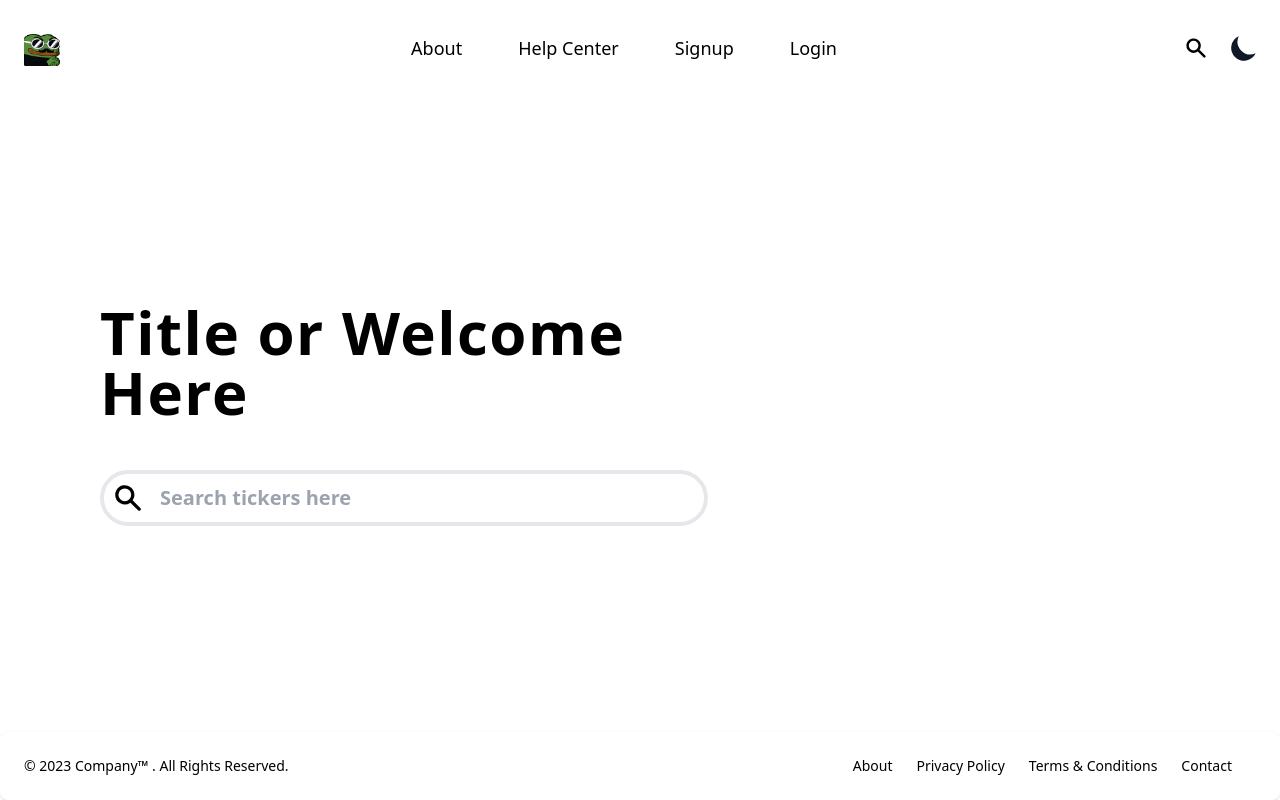
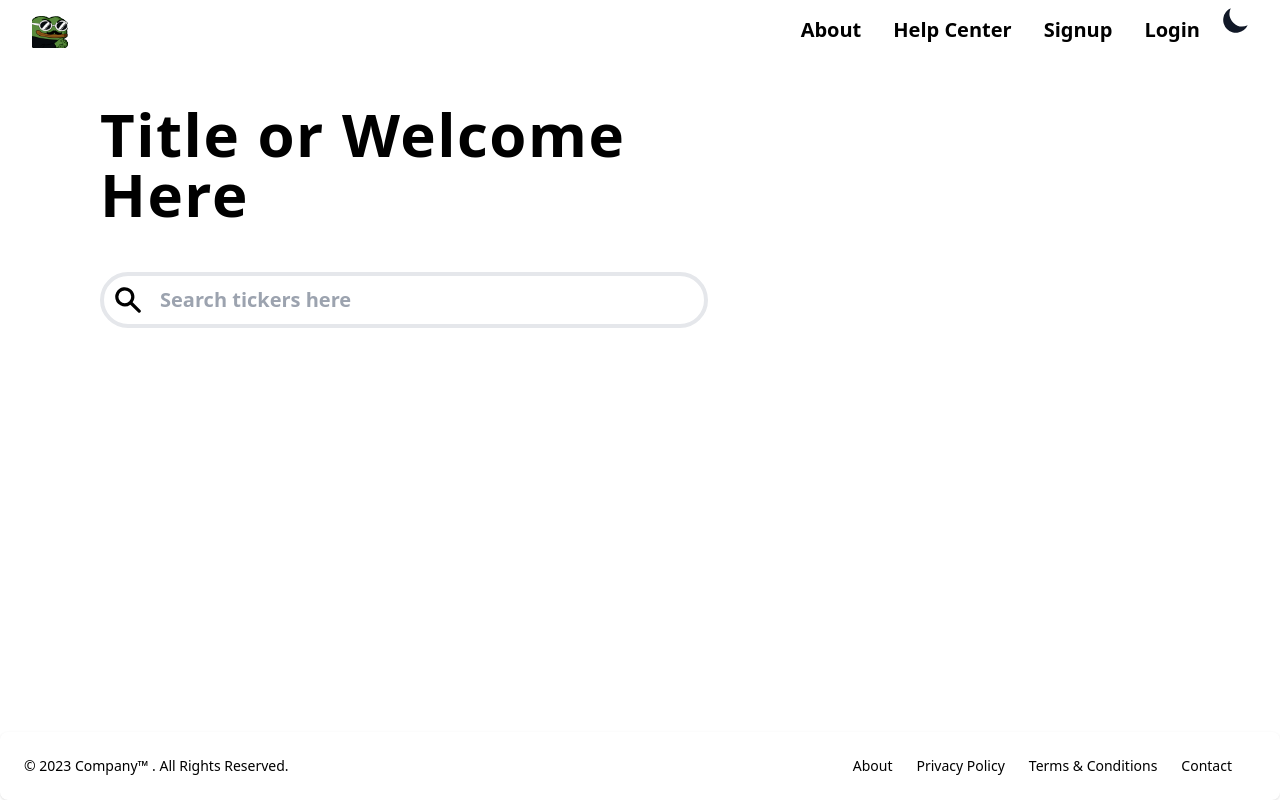
Before and after one commit to KevinSaephanh/stocktok, a Next.js app: page / in a window 1280 px wide. Built offline with nearby package versions, Linux system fonts and the light colour scheme.

Commit message:
Update navbar

```diff
--- a/src/components/common/Layout/Layout.tsx
+++ b/src/components/common/Layout/Layout.tsx
@@ -8,9 +8,9 @@ type LayoutProps = {
 
 export const Layout: React.FC<LayoutProps> = ({ children }) => {
   return (
-    <div className="flex h-screen flex-col justify-between">
+    <div className='flex h-screen flex-col justify-between'>
       <Navbar />
-      <main role="main" className="p-5">
+      <main role='main' className='p-5 my-5 flex-auto'>
         {children}
       </main>
       <Footer />
--- a/src/components/common/Navbar/NavLink.tsx
+++ b/src/components/common/Navbar/NavLink.tsx
@@ -1,5 +1,5 @@
-import Link from "next/link";
-import * as React from "react";
+import Link from 'next/link';
+import * as React from 'react';
 
 type NavLinkProps = {
   href: string;
@@ -9,7 +9,10 @@ type NavLinkProps = {
 export const NavLink: React.FC<NavLinkProps> = ({ href, label }) => {
   return (
     <Link href={href}>
-      <a className="nav-item link-item themed-text md:text-lg block px-3 py-2" aria-current="page">
+      <a
+        className='link-item flex items-center font-bold hover-highlight text-xl py-2 hover:underline hover:underline-offset-4'
+        aria-current='page'
+      >
         {label}
       </a>
     </Link>
--- a/src/components/common/Navbar/Navbar.tsx
+++ b/src/components/common/Navbar/Navbar.tsx
@@ -10,69 +10,42 @@ import { SearchModal } from '../../ui/Modal/SearchModal';
 
 export const Navbar: React.FC = () => {
   const user = useAppSelector((state) => state.users.user);
+
   const [open, setOpen] = React.useState(false);
-  const [show, setShow] = React.useState(false);
-
-  const toggleShow = () => {
-    console.log('asfa');
-    setShow(true);
-  };
+  // const router = useRouter();
 
   return (
-    <nav className='border-gray-200 px-2 sm:px-4 py-2.5 dark:bg-gray-900'>
+    <nav
+      className={`w-full flex-none px-2 lg:px-6 md:h-16 z-20 ${
+        open ? 'fixed bg-white dark:bg-zinc-900 pb-4' : 'relative'
+      }`}
+    >
       <div className='flex flex-wrap items-center justify-between'>
-        {/* Logo */}
-        <Link href='/'>
-          <a href='#'>
-            <img src={Pepe.src} className='mr-3 h-9 ml-2' alt='Logo' />
-          </a>
-        </Link>
-
-        {/* Search and Theme Buttons */}
-        <div className='flex md:order-2'>
-          <div className='flex flex-grow items-center'>
-            <button
-              type='submit'
-              className='p-2 font-medium themed-text rounded-full hover:text-blue-500 hover:bg-slate-400 focus:ring-4 focus:outline-none focus:ring-slate-300 dark:hover:bg-slate-700 dark:focus:ring-slate-800'
-            >
-              <SearchButton
-                classes='w-6 h-6'
-                fill='none'
-                viewBox='0 0 24 24'
-                path='M21 21l-6-6m2-5a7 7 0 11-14 0 7 7 0 0114 0z'
-                onClick={toggleShow}
-              />
-              <span className='sr-only'>Search</span>
-            </button>
-            <ThemeButton />
-          </div>
-
-          {/* Hamburger menu */}
+        <section className='w-full relative flex justify-between lg:w-auto lg:static lg:block lg:justify-start'>
+          <Link href='/'>
+            <a href='#'>
+              <img src={Pepe.src} className='mr-3 h-9 ml-2' alt='Logo' />
+            </a>
+          </Link>
           <button
             data-collapse-toggle='mobile-menu'
             type='button'
-            className='inline-flex items-center p-2 themed-text rounded-lg md:hidden'
+            className='mt-2 inline-flex items-center p-2 ml-2 themed-text rounded-lg md:hidden'
             aria-controls='mobile-menu-2'
             aria-expanded='false'
             onClick={() => setOpen(!open)}
           >
-            {!open ? (
-              <HamburgerButton path={'M4 6h16M4 12h16M4 18h16'} />
-            ) : (
-              <HamburgerButton path={'M6 18L18 6M6 6l12 12'} />
-            )}
+            <HamburgerButton
+              path={`${!open ? 'M4 6h16M4 12h16M4 18h16' : 'M6 18L18 6M6 6l12 12'}`}
+            />
           </button>
-        </div>
+        </section>
 
-        {/* Links */}
-        <div
-          className={
-            'justify-between items-center w-full md:flex md:w-auto md:order-1' +
-            (open ? ' flex' : ' hidden')
-          }
-          id='example-navbar-danger'
+        <section
+          className={`flex-center flex-col md:flex-row md:flex md:ml-auto w-full md:w-auto pr-2 lg:pr-0
+              ${open ? 'flex' : 'hidden'}`}
         >
-          <ul className='flex flex-col p-4 mt-4 md:flex-row md:space-x-8 md:mt-0 md:text-sm md:font-medium md:border-0 rounded-lg border border-gray-100 dark:bg-gray-800 md:dark:bg-gray-900 dark:border-gray-700'>
+          <ul className='flex flex-col md:flex-row list-none p-2 mt-4 md:space-x-8 md:mt-0'>
             <NavLink href={'/about'} label={'About'} />
             <NavLink href={'/help'} label={'Help Center'} />
             {!user ? (
@@ -84,10 +57,9 @@ export const Navbar: React.FC = () => {
               <NavLink href={'#'} label={'Logout'} />
             )}
           </ul>
-        </div>
+          <ThemeButton />
+        </section>
       </div>
-
-      <SearchModal show={show} handleHideModal={() => setShow(false)} />
     </nav>
   );
 };
--- a/src/styles/globals.css
+++ b/src/styles/globals.css
@@ -12,7 +12,7 @@
   }
 
   .link-item {
-    @apply rounded md:bg-transparent md:p-0 hover:text-slate-400 dark:hover:text-slate-500;
+    @apply rounded md:bg-transparent md:p-0;
   }
 
   .social-btn {
```
